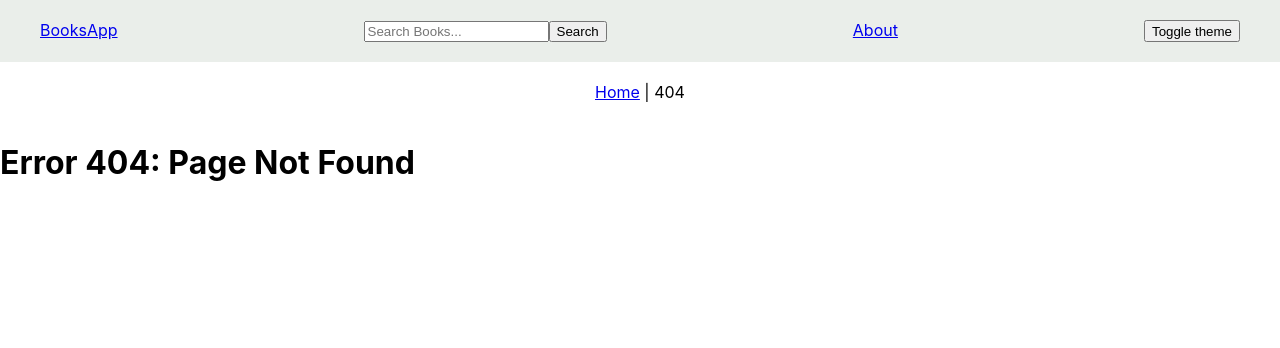
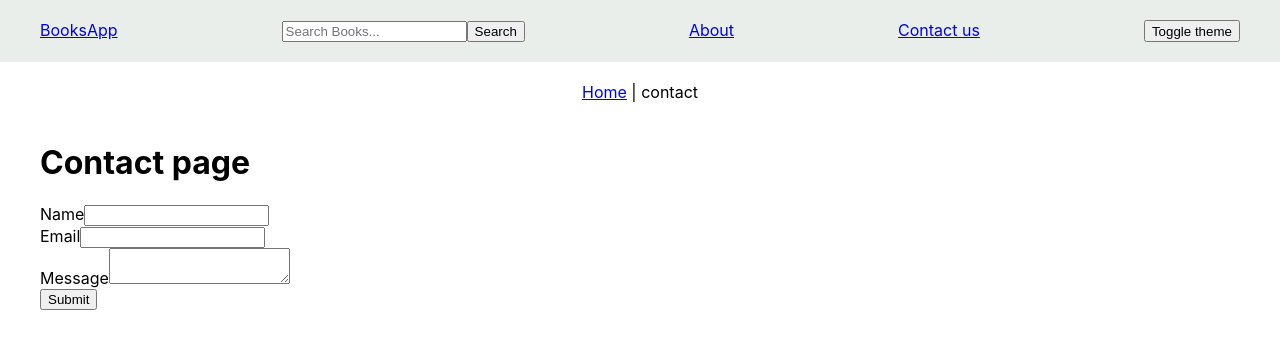
Before and after one commit to HubMarisa/books-app, a React (Create React App) app: page /contact in a window 1280 px wide. Before the commit this address led to /404. Shown: the top 348 px of the page. Built offline with nearby package versions, Linux system fonts and the light colour scheme.

Commit message:
Contact Us component + Formik and Yup

```diff
--- a/package.json
+++ b/package.json
@@ -7,6 +7,7 @@
     "@testing-library/react": "^13.4.0",
     "@testing-library/user-event": "^13.5.0",
     "axios": "^1.4.0",
+    "formik": "^2.4.2",
     "html-react-parser": "^4.0.0",
     "react": "^18.2.0",
     "react-dom": "^18.2.0",
@@ -14,7 +15,8 @@
     "react-scripts": "5.0.1",
     "sass": "^1.63.4",
     "slugify": "^1.6.6",
-    "web-vitals": "^2.1.4"
+    "web-vitals": "^2.1.4",
+    "yup": "^1.2.0"
   },
   "scripts": {
     "start": "set PORT=3001 && react-scripts start",
--- a/src/components/App/App.js
+++ b/src/components/App/App.js
@@ -5,6 +5,7 @@
 
 import About from '../About/About';
 import BooksList from '../BooksList/BooksList';
+import ContactUs from '../ContactUs/ContactUs';
 
 import BookDetails from '../BooksList/BookDetails/BookDetails';
 import NotFound from '../NotFound/NotFound';
@@ -30,6 +31,7 @@
       <Route path='/book/:slug' element={<BookDetails />}></Route>
 
       <Route path='/about' element={<About />}></Route>
+      <Route path='/contact' element={<ContactUs />}></Route>
 
       <Route path='*' element={<Navigate to="/404" />} />
       <Route path="/404" element={<NotFound />} />
--- a/src/components/Breadcrumbs/Breadcrumbs.js
+++ b/src/components/Breadcrumbs/Breadcrumbs.js
@@ -3,9 +3,9 @@
 
 function Breadcrumbs() {
     const location = useLocation();
-    console.log(location.pathname);
+
     const pathnames = location.pathname.split('/').filter((u) => u);
-    console.log(pathnames);
+
 
     return (
         <div className="container">
--- /dev/null
+++ b/src/components/ContactUs/ContactUs.js
@@ -0,0 +1,63 @@
+import * as Yup from 'yup';
+
+import { ErrorMessage, Field, Form, Formik } from 'formik';
+
+import React from 'react';
+
+const validationSchema = Yup.object({
+    name: Yup.string().required('Required'),
+    email: Yup.string().email('Invalid email address').required('Required'),
+    message: Yup.string().required('Required'),
+});
+
+function ContactUs() {
+    return (
+        <div className="contact">
+            <div className="container">
+                <h1>Contact page</h1>
+
+                <Formik
+                    initialValues = {{ name: '', email: '', message: '' }}
+                    validationSchema={validationSchema}
+                    onSubmit={(values, { setSubmitting}) => {
+                        setTimeout(() => {
+                            alert(JSON.stringify(values, null, 2));
+                            setSubmitting(false);
+
+                        }, 1000);
+                    }}
+                >
+                    <Form>
+                        <div>
+                            <label htmlFor="name">Name</label>
+                            <Field name="name" type="text" />
+
+                            <ErrorMessage name="name" />
+                        </div>
+
+                        <div>
+                            <label htmlFor="email">Email</label>
+                            <Field name="email" type="email" />
+
+                            <ErrorMessage name="email" />
+                        </div>
+
+                        <div>
+                            <label htmlFor="message">Message</label>
+                            <Field name="message" as="textarea" />
+
+                            <ErrorMessage name="message" />
+                        </div>
+
+                        <div>
+                            <button type='submit'>Submit</button>
+                        </div>
+                    </Form>
+
+                </Formik>
+            </div>
+        </div>
+    );
+}
+
+export default ContactUs;
--- a/src/components/Header/Header.js
+++ b/src/components/Header/Header.js
@@ -30,6 +30,7 @@
                     <SearchBar setSearch={handleSearch} />
 
                     <Link to="/about">About</Link>
+                    <Link to="/contact">Contact us</Link>
 
                     <ThemeToggler />
                 </nav>
```
Also changed, not shown: 1 other file (tests, documents, lock files or other folders).
